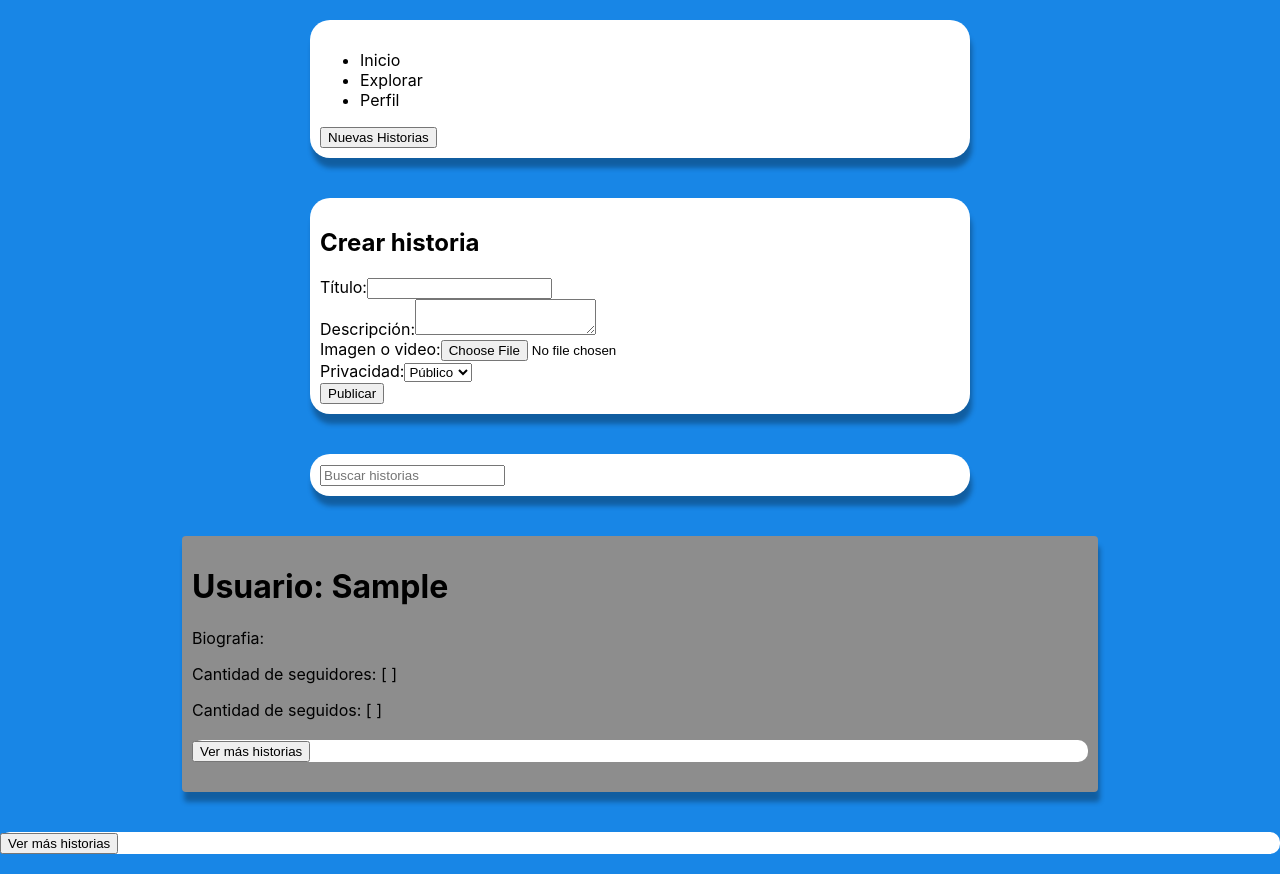
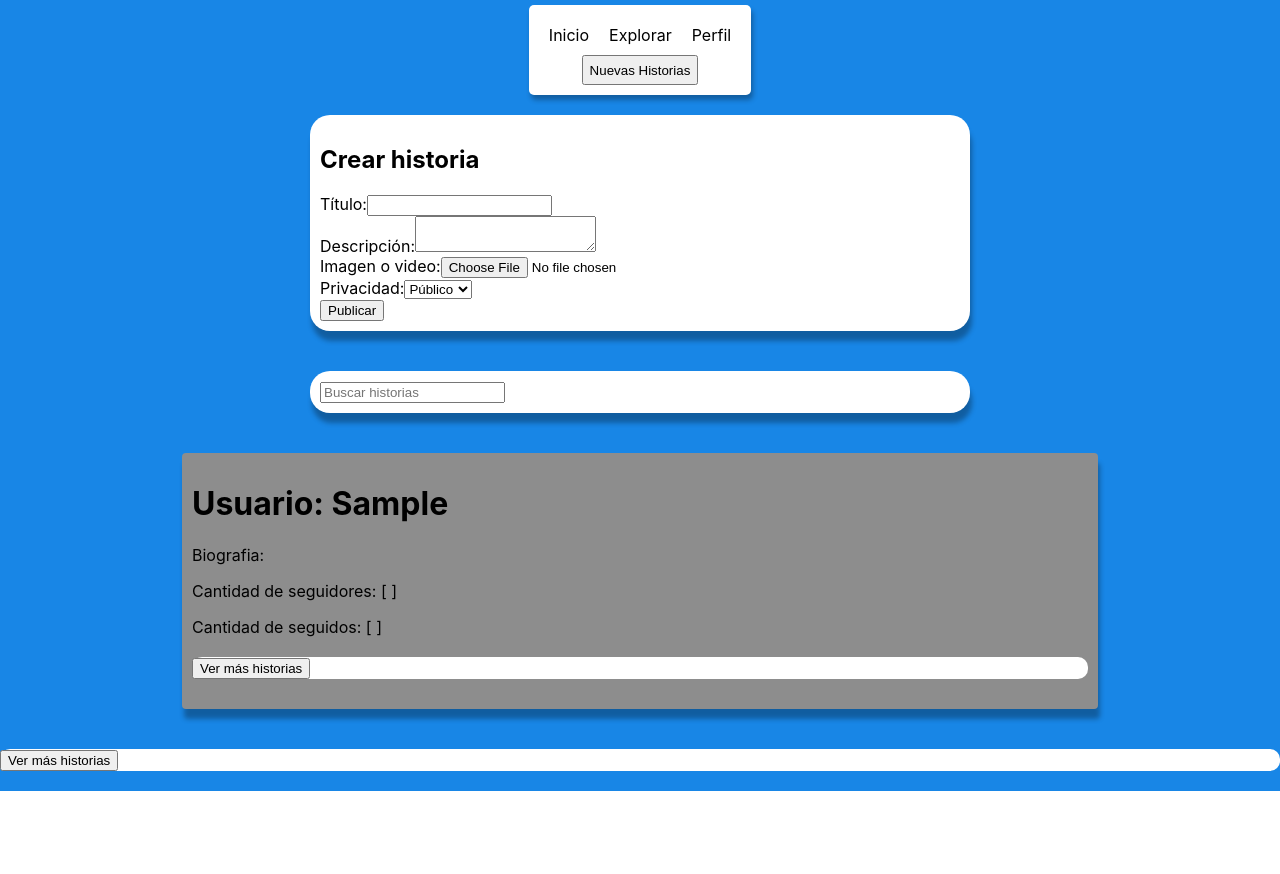
Before and after one commit to felipesagredo/foro-personal, a React (Create React App) app: page / in a window 1280 px wide. Both pictures are taken after typing "Sample", "Sample123", "Sample123" into the empty fields and a click on the button "Registrar". After the commit the page ends 800 px from the top, so only its background shows below. Built offline with nearby package versions, Linux system fonts and the light colour scheme.

Commit message:
Recodificando estilo del Head

```diff
--- a/src/estilos/EstiloPerfil.css
+++ b/src/estilos/EstiloPerfil.css
@@ -8,20 +8,46 @@
     margin-top: 20px;
     margin-bottom: 20px;
 }
-
 img {
     width: 100%;
 }
-
+.navbar_contenedor_0{
+    margin: 0 auto;
+}
 .navbar_contenedor_1{
     background-color: rgb(255, 255, 255);
+    width: fit-content;
+    padding: 10px;
+    margin-top: 5px;
+    border-radius: 5px;
+    box-shadow: 2px 5px 5px rgba(0, 0, 0, 0.3);
+}
+.navbar_contenedor_1 ul{
+    padding: 0;
+    display: flex;
     margin: 0 auto;
-    width: 50%;
+    flex-direction: row;
+}
+.navbar_contenedor_1 li{
+    background-color: rgb(255, 255, 255);
+    width: fit-content;
     padding: 10px;
-    margin-top: 20px;
-    margin-bottom: 20px;
-    border-radius: 20px;
-    box-shadow: 2px 10px 5px rgba(0, 0, 0, 0.3);
+    margin: auto;
+    height: fit-content;
+    display: flex;
+    place-content: center;
+    align-items: center;
+    text-align: center;
+    list-style: none;
+    border-radius: 5px;
+}
+.navbar_contenedor_1 button{
+    display: flex;
+    margin: auto;
+    place-content: center;
+    align-items: center;
+    text-align: center;
+    height: 30px;
 }
 
 .cstory_contenedor_1{
@@ -34,7 +60,6 @@ img {
     border-radius: 20px;
     box-shadow: 2px 10px 5px rgba(0, 0, 0, 0.3);
 }
-
 .feed_contenedor_0{
     width: 100%;
     margin: 0 auto;
@@ -43,7 +68,6 @@ img {
     border-radius: 10px;
     background-color: rgb(255, 255, 255);
 }
-
 .perfil_contenedor{
     background-color: rgb(141, 141, 141);
     margin: 0 auto;
@@ -54,9 +78,6 @@ img {
     border-radius: 4px;
     box-shadow: 2px 10px 5px rgba(0, 0, 0, 0.3);
 }
-
-
-
 .story_contenedor_1{
     background-color: rgb(53, 203, 244);   padding: 30px;
     margin: 0 auto;
@@ -67,9 +88,6 @@ img {
     border-radius: 4px;
     box-shadow: 2px 5px 5px rgba(0, 0, 0, 0.3);
 }
-
-
-
 .search_contenedor_1{
     background-color: rgb(255, 255, 255);
     margin: 0 auto;
--- a/src/funciones/App.jsx
+++ b/src/funciones/App.jsx
@@ -38,7 +38,7 @@ return (
 <div>
   {loggedIn ? (
   <div className='app_contenedor_main'>
-    <Navbar usuario={stories} />
+    <Navbar user={user} />
     <CreateStory onCreateStory={handleCreateStory} />
     <Search user={user} stories={stories} />
     <Profile user={user} stories={stories} />
--- a/src/funciones/Navbar.js
+++ b/src/funciones/Navbar.js
@@ -2,15 +2,16 @@ import React from 'react';
 
 function Navbar(props) {
   return (
+    <div className='navbar_contenedor_0'>
     <nav className='navbar_contenedor_1'>
       <ul>
-        <h1>{props.qnes}</h1>
         <li>Inicio</li>
         <li>Explorar</li>
         <li>Perfil</li>
       </ul>
       <button onClick={props.onCreateNewStory}>Nuevas Historias</button>
     </nav>
+    </div>
   );
 }
 
```
